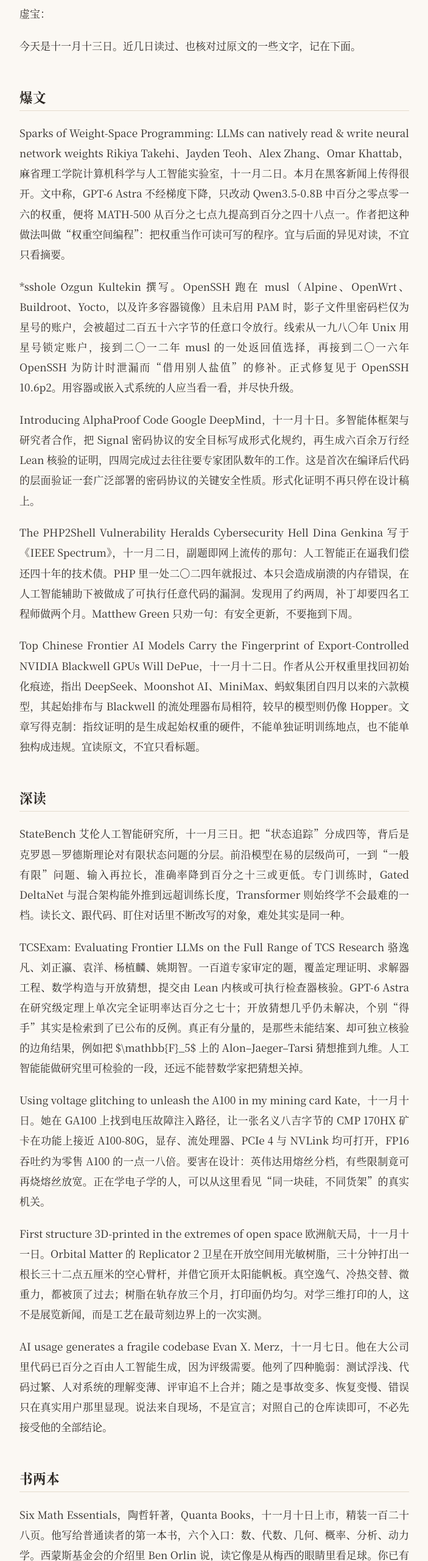
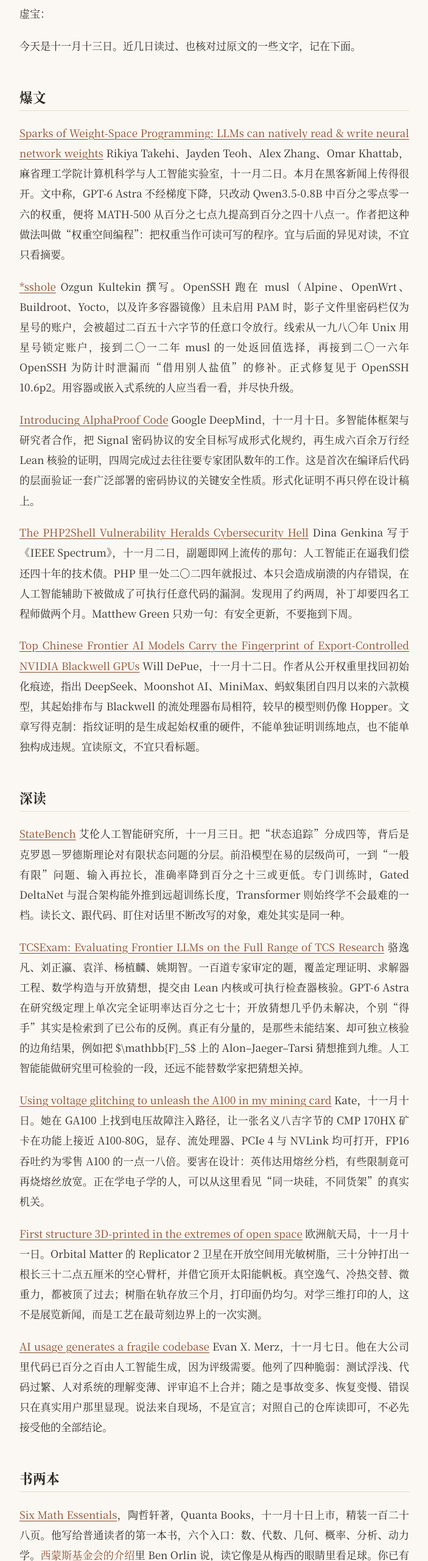
Before and after one commit to VitalyAnkh/daily-brief, an Astro site: page /issues/2026/2026-11-13 in a window 1280 px wide. Shown: the part 240-2800 px from the top of the page at 61% size, without its empty margins (288-991 px from the left). Built offline with nearby package versions, Linux system fonts and the light colour scheme; Astro itself is replaced by a stand-in of ours.

Commit message:
第 1 期：2026-11-13

```diff
--- a/src/content/issues/2026/2026-11-13.md
+++ b/src/content/issues/2026/2026-11-13.md
@@ -10,44 +10,51 @@ date: 2026-11-13
 
 ## 爆文
 
-Sparks of Weight-Space Programming: LLMs can natively read & write neural network weights Rikiya Takehi、Jayden Teoh、Alex Zhang、Omar Khattab，麻省理工学院计算机科学与人工智能实验室，十一月二日。本月在黑客新闻上传得很开。文中称，GPT-6 Astra 不经梯度下降，只改动 Qwen3.5-0.8B 中百分之零点零一六的权重，便将 MATH-500 从百分之七点九提高到百分之四十八点一。作者把这种做法叫做“权重空间编程”：把权重当作可读可写的程序。宜与后面的异见对读，不宜只看摘要。
+[Sparks of Weight-Space Programming: LLMs can natively read & write neural network weights](https://rikiyat.github.io/blog/weight-space-programming/)
+Rikiya Takehi、Jayden Teoh、Alex Zhang、Omar Khattab，麻省理工学院计算机科学与人工智能实验室，十一月二日。本月在黑客新闻上传得很开。文中称，GPT-6 Astra 不经梯度下降，只改动 Qwen3.5-0.8B 中百分之零点零一六的权重，便将 MATH-500 从百分之七点九提高到百分之四十八点一。作者把这种做法叫做“权重空间编程”：把权重当作可读可写的程序。宜与后面的异见对读，不宜只看摘要。
 
-\*sshole Ozgun Kultekin 撰写。OpenSSH 跑在 musl（Alpine、OpenWrt、Buildroot、Yocto，以及许多容器镜像）且未启用 PAM 时，影子文件里密码栏仅为星号的账户，会被超过二百五十六字节的任意口令放行。线索从一九八〇年 Unix 用星号锁定账户，接到二〇一二年 musl 的一处返回值选择，再接到二〇一六年 OpenSSH 为防计时泄漏而“借用别人盐值”的修补。正式修复见于 OpenSSH 10.6p2。用容器或嵌入式系统的人应当看一看，并尽快升级。
+[*sshole](https://sshhole.com/)
+Ozgun Kultekin 撰写。OpenSSH 跑在 musl（Alpine、OpenWrt、Buildroot、Yocto，以及许多容器镜像）且未启用 PAM 时，影子文件里密码栏仅为星号的账户，会被超过二百五十六字节的任意口令放行。线索从一九八〇年 Unix 用星号锁定账户，接到二〇一二年 musl 的一处返回值选择，再接到二〇一六年 OpenSSH 为防计时泄漏而“借用别人盐值”的修补。正式修复见于 OpenSSH 10.6p2。用容器或嵌入式系统的人应当看一看，并尽快升级。
 
-Introducing AlphaProof Code Google DeepMind，十一月十日。多智能体框架与研究者合作，把 Signal 密码协议的安全目标写成形式化规约，再生成六百余万行经 Lean 核验的证明，四周完成过去往往要专家团队数年的工作。这是首次在编译后代码的层面验证一套广泛部署的密码协议的关键安全性质。形式化证明不再只停在设计稿上。
+[Introducing AlphaProof Code](https://deepmind.google/blog/introducing-alphaproof-code/)
+Google DeepMind，十一月十日。多智能体框架与研究者合作，把 Signal 密码协议的安全目标写成形式化规约，再生成六百余万行经 Lean 核验的证明，四周完成过去往往要专家团队数年的工作。这是首次在编译后代码的层面验证一套广泛部署的密码协议的关键安全性质。形式化证明不再只停在设计稿上。
 
-The PHP2Shell Vulnerability Heralds Cybersecurity Hell Dina Genkina 写于《IEEE Spectrum》，十一月二日，副题即网上流传的那句：人工智能正在逼我们偿还四十年的技术债。PHP 里一处二〇二四年就报过、本只会造成崩溃的内存错误，在人工智能辅助下被做成了可执行任意代码的漏洞。发现用了约两周，补丁却要四名工程师做两个月。Matthew Green 只劝一句：有安全更新，不要拖到下周。
+[The PHP2Shell Vulnerability Heralds Cybersecurity Hell](https://spectrum.ieee.org/ai-in-cybersecurity-php2shell-vulnerability)
+Dina Genkina 写于《IEEE Spectrum》，十一月二日，副题即网上流传的那句：人工智能正在逼我们偿还四十年的技术债。PHP 里一处二〇二四年就报过、本只会造成崩溃的内存错误，在人工智能辅助下被做成了可执行任意代码的漏洞。发现用了约两周，补丁却要四名工程师做两个月。Matthew Green 只劝一句：有安全更新，不要拖到下周。
 
-Top Chinese Frontier AI Models Carry the Fingerprint of Export-Controlled NVIDIA Blackwell GPUs Will DePue，十一月十二日。作者从公开权重里找回初始化痕迹，指出 DeepSeek、Moonshot AI、MiniMax、蚂蚁集团自四月以来的六款模型，其起始排布与 Blackwell 的流处理器布局相符，较早的模型则仍像 Hopper。文章写得克制：指纹证明的是生成起始权重的硬件，不能单独证明训练地点，也不能单独构成违规。宜读原文，不宜只看标题。
+[Top Chinese Frontier AI Models Carry the Fingerprint of Export-Controlled NVIDIA Blackwell GPUs](https://unemploymentlabs.com/checkpoint-forensics)
+Will DePue，十一月十二日。作者从公开权重里找回初始化痕迹，指出 DeepSeek、Moonshot AI、MiniMax、蚂蚁集团自四月以来的六款模型，其起始排布与 Blackwell 的流处理器布局相符，较早的模型则仍像 Hopper。文章写得克制：指纹证明的是生成起始权重的硬件，不能单独证明训练地点，也不能单独构成违规。宜读原文，不宜只看标题。
 
 ## 深读
 
-StateBench 艾伦人工智能研究所，十一月三日。把“状态追踪”分成四等，背后是克罗恩—罗德斯理论对有限状态问题的分层。前沿模型在易的层级尚可，一到“一般有限”问题、输入再拉长，准确率降到百分之十三或更低。专门训练时，Gated DeltaNet 与混合架构能外推到远超训练长度，Transformer 则始终学不会最难的一档。读长文、跟代码、盯住对话里不断改写的对象，难处其实是同一种。
+[StateBench](https://huggingface.co/blog/allenai/statebench)
+艾伦人工智能研究所，十一月三日。把“状态追踪”分成四等，背后是克罗恩—罗德斯理论对有限状态问题的分层。前沿模型在易的层级尚可，一到“一般有限”问题、输入再拉长，准确率降到百分之十三或更低。专门训练时，Gated DeltaNet 与混合架构能外推到远超训练长度，Transformer 则始终学不会最难的一档。读长文、跟代码、盯住对话里不断改写的对象，难处其实是同一种。
 
-TCSExam: Evaluating Frontier LLMs on the Full Range of TCS Research 骆逸凡、刘正瀛、袁洋、杨植麟、姚期智。一百道专家审定的题，覆盖定理证明、求解器工程、数学构造与开放猜想，提交由 Lean 内核或可执行检查器核验。GPT-6 Astra 在研究级定理上单次完全证明率达百分之七十；开放猜想几乎仍未解决，个别“得手”其实是检索到了已公布的反例。真正有分量的，是那些未能结案、却可独立核验的边角结果，例如把 $\mathbb{F}_5$ 上的 Alon–Jaeger–Tarsi 猜想推到九维。人工智能能做研究里可检验的一段，还远不能替数学家把猜想关掉。
+[TCSExam: Evaluating Frontier LLMs on the Full Range of TCS Research](https://arxiv.org/abs/2611.07962)
+骆逸凡、刘正瀛、袁洋、杨植麟、姚期智。一百道专家审定的题，覆盖定理证明、求解器工程、数学构造与开放猜想，提交由 Lean 内核或可执行检查器核验。GPT-6 Astra 在研究级定理上单次完全证明率达百分之七十；开放猜想几乎仍未解决，个别“得手”其实是检索到了已公布的反例。真正有分量的，是那些未能结案、却可独立核验的边角结果，例如把 $\mathbb{F}_5$ 上的 Alon–Jaeger–Tarsi 猜想推到九维。人工智能能做研究里可检验的一段，还远不能替数学家把猜想关掉。
 
-Using voltage glitching to unleash the A100 in my mining card Kate，十一月十日。她在 GA100 上找到电压故障注入路径，让一张名义八吉字节的 CMP 170HX 矿卡在功能上接近 A100-80G，显存、流处理器、PCIe 4 与 NVLink 均可打开，FP16 吞吐约为零售 A100 的一点一八倍。要害在设计：英伟达用熔丝分档，有些限制竟可再烧熔丝放宽。正在学电子学的人，可以从这里看见“同一块硅，不同货架”的真实机关。
+[Using voltage glitching to unleash the A100 in my mining card](https://blog.kate.land/posts/using-voltage-glitching-to-unlock-the-a100/) Kate，十一月十日。她在 GA100 上找到电压故障注入路径，让一张名义八吉字节的 CMP 170HX 矿卡在功能上接近 A100-80G，显存、流处理器、PCIe 4 与 NVLink 均可打开，FP16 吞吐约为零售 A100 的一点一八倍。要害在设计：英伟达用熔丝分档，有些限制竟可再烧熔丝放宽。正在学电子学的人，可以从这里看见“同一块硅，不同货架”的真实机关。
 
-First structure 3D-printed in the extremes of open space 欧洲航天局，十一月十一日。Orbital Matter 的 Replicator 2 卫星在开放空间用光敏树脂，三十分钟打出一根长三十二点五厘米的空心臂杆，并借它顶开太阳能帆板。真空逸气、冷热交替、微重力，都被顶了过去；树脂在轨存放三个月，打印面仍均匀。对学三维打印的人，这不是展览新闻，而是工艺在最苛刻边界上的一次实测。
+[First structure 3D-printed in the extremes of open space](https://www.esa.int/articles/about-us/directorates/technology-engineering-and-quality/first-structure-3d-printed-in-the-extremes-of-open-space) 欧洲航天局，十一月十一日。Orbital Matter 的 Replicator 2 卫星在开放空间用光敏树脂，三十分钟打出一根长三十二点五厘米的空心臂杆，并借它顶开太阳能帆板。真空逸气、冷热交替、微重力，都被顶了过去；树脂在轨存放三个月，打印面仍均匀。对学三维打印的人，这不是展览新闻，而是工艺在最苛刻边界上的一次实测。
 
-AI usage generates a fragile codebase Evan X. Merz，十一月七日。他在大公司里代码已百分之百由人工智能生成，因为评级需要。他列了四种脆弱：测试浮浅、代码过繁、人对系统的理解变薄、评审追不上合并；随之是事故变多、恢复变慢、错误只在真实用户那里显现。说法来自现场，不是宣言；对照自己的仓库读即可，不必先接受他的全部结论。
+[AI usage generates a fragile codebase](https://evanxmerz.com/post/ai-usage-generates-a-fragile-codebase/) Evan X. Merz，十一月七日。他在大公司里代码已百分之百由人工智能生成，因为评级需要。他列了四种脆弱：测试浮浅、代码过繁、人对系统的理解变薄、评审追不上合并；随之是事故变多、恢复变慢、错误只在真实用户那里显现。说法来自现场，不是宣言；对照自己的仓库读即可，不必先接受他的全部结论。
 
 ## 书两本
 
-Six Math Essentials，陶哲轩著，Quanta Books，十一月十日上市，精装一百二十八页。他写给普通读者的第一本书，六个入口：数、代数、几何、概率、分析、动力学。西蒙斯基金会的介绍里 Ben Orlin 说，读它像是从梅西的眼睛里看足球。你已有编程与数学的底子，这本短书适合用来重新对齐直觉，而不是当教材。
+[Six Math Essentials](https://teorth.github.io/tao-web/six-math-essentials.html)，陶哲轩著，Quanta Books，十一月十日上市，精装一百二十八页。他写给普通读者的第一本书，六个入口：数、代数、几何、概率、分析、动力学。[西蒙斯基金会的介绍](https://www.simonsfoundation.org/news/quanta-books-releases-six-math-essentials-by-terence-tao/)里 Ben Orlin 说，读它像是从梅西的眼睛里看足球。你已有编程与数学的底子，这本短书适合用来重新对齐直觉，而不是当教材。
 
-Big Math: The Hidden Codes That Run Our World，Steven Strogatz 与 Alex Townsend 著，Little, Brown，同日出版。他们把必须借助计算机才能计算、甚至才能理解的数学称作 Big Math，它在手机、贷款审批、核磁扫描与推荐算法里默默运作。康奈尔的报道引 Townsend 的话：我们讲得清人工智能的机械结构，却还解释不了那些数字何以恰好做成这件事。陶哲轩给的是六种思想的骨架，这两位给的是这些思想被计算机放大后的世界，正好并读。
+[Big Math: The Hidden Codes That Run Our World](https://alextownsend.net/big-math-book/)，Steven Strogatz 与 Alex Townsend 著，Little, Brown，同日出版。他们把必须借助计算机才能计算、甚至才能理解的数学称作 Big Math，它在手机、贷款审批、核磁扫描与推荐算法里默默运作。[康奈尔的报道](https://news.cornell.edu/stories/2026/11/big-math-reveals-hidden-codes-run-our-algorithm-driven-world)引 Townsend 的话：我们讲得清人工智能的机械结构，却还解释不了那些数字何以恰好做成这件事。陶哲轩给的是六种思想的骨架，这两位给的是这些思想被计算机放大后的世界，正好并读。
 
 ## 人物
 
-Tim Peters（1952–2026）。十一月十一日，Guido van Rossum 在 Python 论坛的悼文里宣布他已于七月十五日去世。他写下《Python 之禅》，二〇〇二年设计了 Timsort，后被 Java 与 Android 采用。他曾在 Cray 写超级计算机编译器，在 Dragon Systems 做当年几乎被认为不可能的语音识别；字典、循环垃圾回收、生成器、浮点与长整数，都有他打磨的痕迹。可借鉴的不只是算法，而是把严格、常识与幽默写进技术说明的那种态度。他最后一次论坛发言收在这句话里：真实世界，总比我们干净的抽象所希望的更复杂。
+Tim Peters（1952–2026）。十一月十一日，Guido van Rossum 在 [Python 论坛的悼文](https://discuss.python.org/t/in-memoriam-tim-peters-1952-2026/110028)里宣布他已于七月十五日去世。他写下《Python 之禅》，二〇〇二年设计了 Timsort，后被 Java 与 Android 采用。他曾在 Cray 写超级计算机编译器，在 Dragon Systems 做当年几乎被认为不可能的语音识别；字典、循环垃圾回收、生成器、浮点与长整数，都有他打磨的痕迹。可借鉴的不只是算法，而是把严格、常识与幽默写进技术说明的那种态度。他最后一次论坛发言收在这句话里：真实世界，总比我们干净的抽象所希望的更复杂。
 
 ## 反面意见
 
-主流说法是：前沿模型已能像读代码一样读写神经网络权重。Matthew Honnibal 在 The 'Astra can read and write weights to improve Qwen' post is misleading 里并不否认实验，而是指出叙述把不同手法收进了同一句摘要：“只看原始权重”只出现在十几万参数、且不运行网络的小实验里；成为标题的 Qwen 实验，则用了 Python，并允许最多五十次前向传播。原作者十一月十二日补了回应，说这是一种正在出现的能力，而非方法论文。这个澄清有必要，但 Honnibal 的对照仍然成立。原实验也诚实记下了另一面：在很少陷入循环的 Gemma 3 270M 上，同样的编辑几乎加不进新的数学能力。异见的价值，正在于把“去掉故障模式”和“凭空写入能力”分开。
+主流说法是：前沿模型已能像读代码一样读写神经网络权重。Matthew Honnibal 在 [The 'Astra can read and write weights to improve Qwen' post is misleading](https://honnibal.dev/blog/astra-read-write-misleading) 里并不否认实验，而是指出叙述把不同手法收进了同一句摘要：“只看原始权重”只出现在十几万参数、且不运行网络的小实验里；成为标题的 Qwen 实验，则用了 Python，并允许最多五十次前向传播。原作者十一月十二日补了回应，说这是一种正在出现的能力，而非方法论文。这个澄清有必要，但 Honnibal 的对照仍然成立。原实验也诚实记下了另一面：在很少陷入循环的 Gemma 3 270M 上，同样的编辑几乎加不进新的数学能力。异见的价值，正在于把“去掉故障模式”和“凭空写入能力”分开。
 
 ## 一个选题
 
-**题目：** 《模型直接改权重：新能力，还是戏法？》
+题目：《模型直接改权重：新能力，还是戏法？》
 
 从那条流传极广的摘要写起，再把实验条件一一摊开，面向用过智能体、也关心模型内部机制的技术读者，语气冷静，少作判决。结构可分五段：爆文许诺了什么、数字从何而来；用 Honnibal 的对照表区分“直读权重”与“在 Python 里分析并运行后再改”；原作者的回应；判断的界限，即切除循环之类的故障并不等于添上本没有的能力，Gemma 实验是证据；最后留给程序员一个问题清单，以后再见到“直接改权重”，先问工具、前向次数、对照是否换过模型。素材有 Takehi 等人的原文与补记、Honnibal 原文、公开的实验日志仓库，以及 Hugging Face 上据日志重建的改后权重。把已发表的条件写清楚，这篇就站得住。
```
